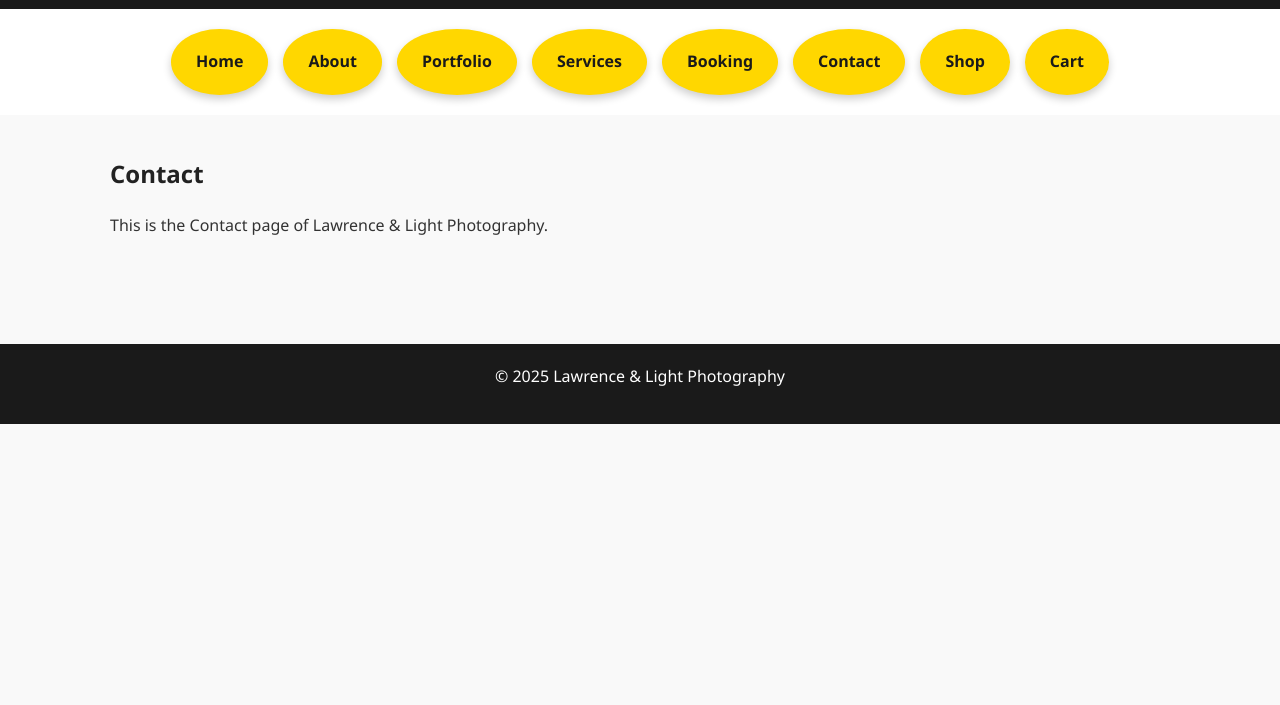
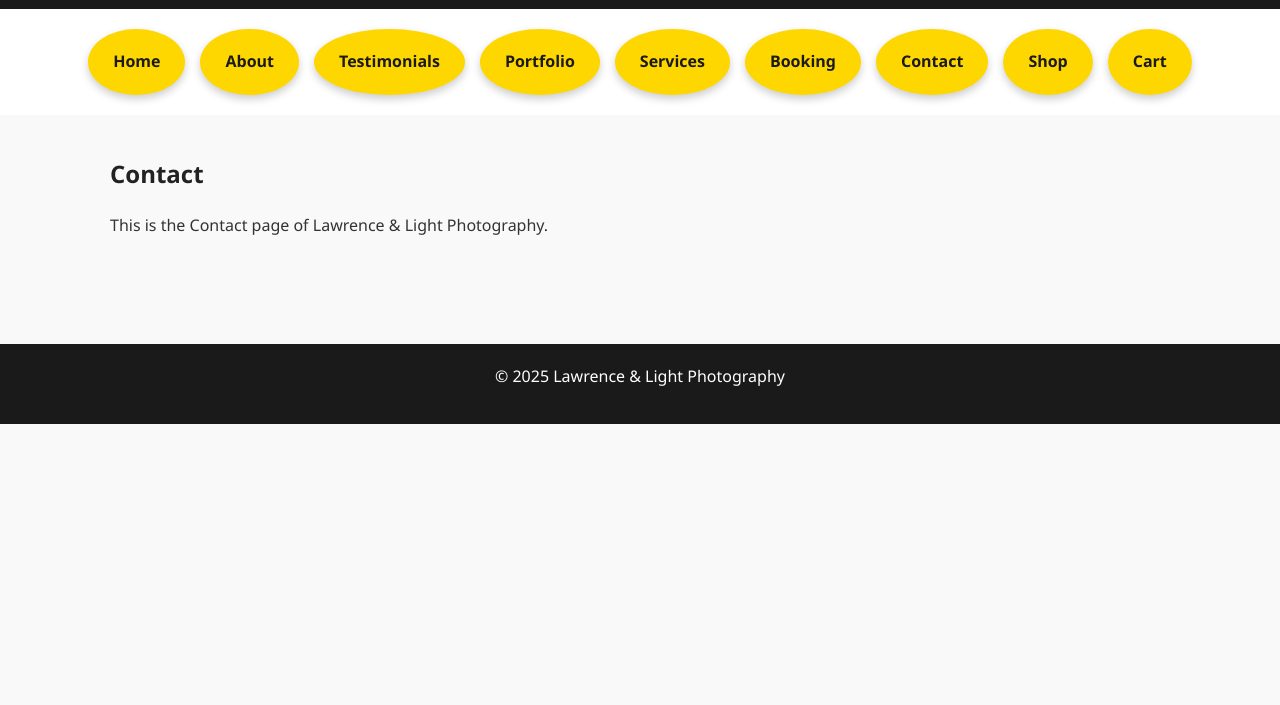
Before and after one commit to sticknoodle123/Lawrence-Light-Photography, a plain HTML site: page contact.html in a window 1280 px wide. Shown: the part 95-800 px from the top of the page. Drawn offline with Linux system fonts and the light colour scheme.

Commit message:
Update contact.html

```diff
--- a/contact.html
+++ b/contact.html
@@ -14,6 +14,7 @@
   <nav class="nav-bubbles">
     <a class="bubble" href="index.html">Home</a>
     <a class="bubble" href="about.html">About</a>
+    <a class="bubble" href="testimonials.html">Testimonials</a>
     <a class="bubble" href="portfolio.html">Portfolio</a>
     <a class="bubble" href="services.html">Services</a>
     <a class="bubble" href="booking.html">Booking</a>
```
